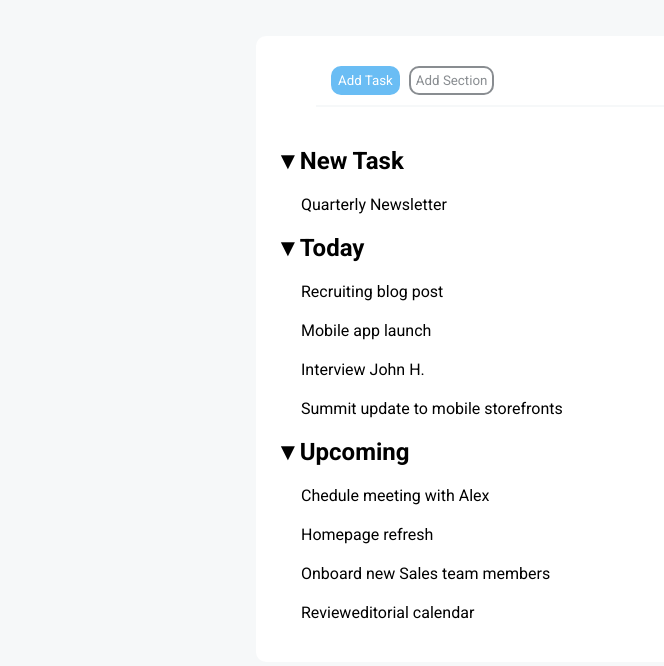
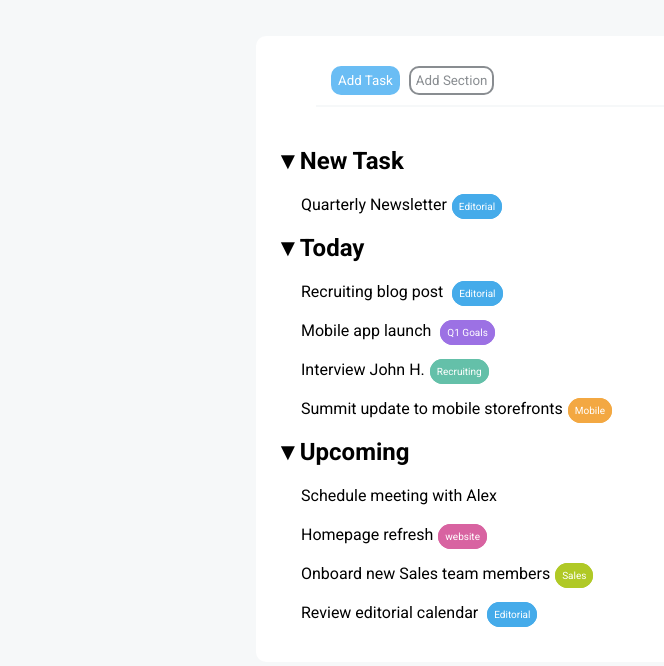
Before and after one commit to ginevrabotrugno/html-css-toboolist, a plain HTML site: page index.html in a window 1280 px wide. Shown: the part 82-748 px from the top of the page, without its empty margins (0-664 px from the left). Drawn offline with Linux system fonts and the light colour scheme.

Commit message:
add labels

```diff
--- a/css/style.css
+++ b/css/style.css
@@ -50,7 +50,6 @@ nav {
 .button-add.task {
     background-color: #6abdf4;
     border: 2px solid #6abdf4;
-
     color: white;
 }
 
@@ -67,7 +66,6 @@ main {
 
 .section-title::before {
     content: \25BC;
-
 }
 
 .section-list {
@@ -79,3 +77,41 @@ main {
 .section-item {
     padding: 10px;
 }
+
+.label {
+    margin-left: 5px;
+    border-radius: 20px;
+    padding: 5px;
+    font-size: x-small;
+    color: white;
+}
+
+.label.editorial {
+    background-color: #45abea;
+    border: 2px solid #45abea;
+}
+
+.label.q1-goals {
+    background-color: #9c71e4;
+    border: 2px solid #9c71e4;
+}
+
+.label.recruiting {
+    background-color: #64c0a9;
+    border: 2px solid #64c0a9;
+}
+
+.label.mobile {
+    background-color: #f3a842;
+    border: 2px solid #f3a842;
+}
+
+.label.website {
+    background-color: #d863a1;
+    border: 2px solid #d863a1;
+}
+
+.label.sales {
+    background-color: #b0c926;
+    border: 2px solid #b0c926;
+}
--- a/index.html
+++ b/index.html
@@ -31,7 +31,7 @@
             <section>
                 <h2 class="section-title">&#9660;New Task</h2>
                 <ul class="section-list">
-                    <li class="section-item">Quarterly Newsletter</li>
+                    <li class="section-item">Quarterly Newsletter<span class="label editorial">Editorial</span></li>
                 </ul>
             </section>
 
@@ -39,10 +39,10 @@
             <section>
                 <h2 class="section-title">&#9660;Today</h2>
                 <ul class="section-list">
-                    <li class="section-item">Recruiting blog post</li>
-                    <li class="section-item">Mobile app launch</li>
-                    <li class="section-item">Interview John H.</li>
-                    <li class="section-item">Summit update to mobile storefronts</li>
+                    <li class="section-item">Recruiting blog post <span class="label editorial">Editorial</span></li>
+                    <li class="section-item">Mobile app launch <span class="label q1-goals">Q1 Goals</span></li>
+                    <li class="section-item">Interview John H.<span class="label recruiting">Recruiting</span></li>
+                    <li class="section-item">Summit update to mobile storefronts<span class="label mobile">Mobile</span></li>
                 </ul>
             </section>
 
@@ -50,10 +50,10 @@
             <section>
                 <h2 class="section-title">&#9660;Upcoming</h2>
                 <ul class="section-list">
-                    <li class="section-item">Chedule meeting with Alex</li>
-                    <li class="section-item">Homepage refresh</li>
-                    <li class="section-item">Onboard new Sales team members</li>
-                    <li class="section-item">Revieweditorial calendar</li>
+                    <li class="section-item">Schedule meeting with Alex</li>
+                    <li class="section-item">Homepage refresh<span class="label website">website</span></li>
+                    <li class="section-item">Onboard new Sales team members<span class="label sales">Sales</span></li>
+                    <li class="section-item">Review editorial calendar <span class="label editorial">Editorial</span></li>
                 </ul>
             </section>
 
```
